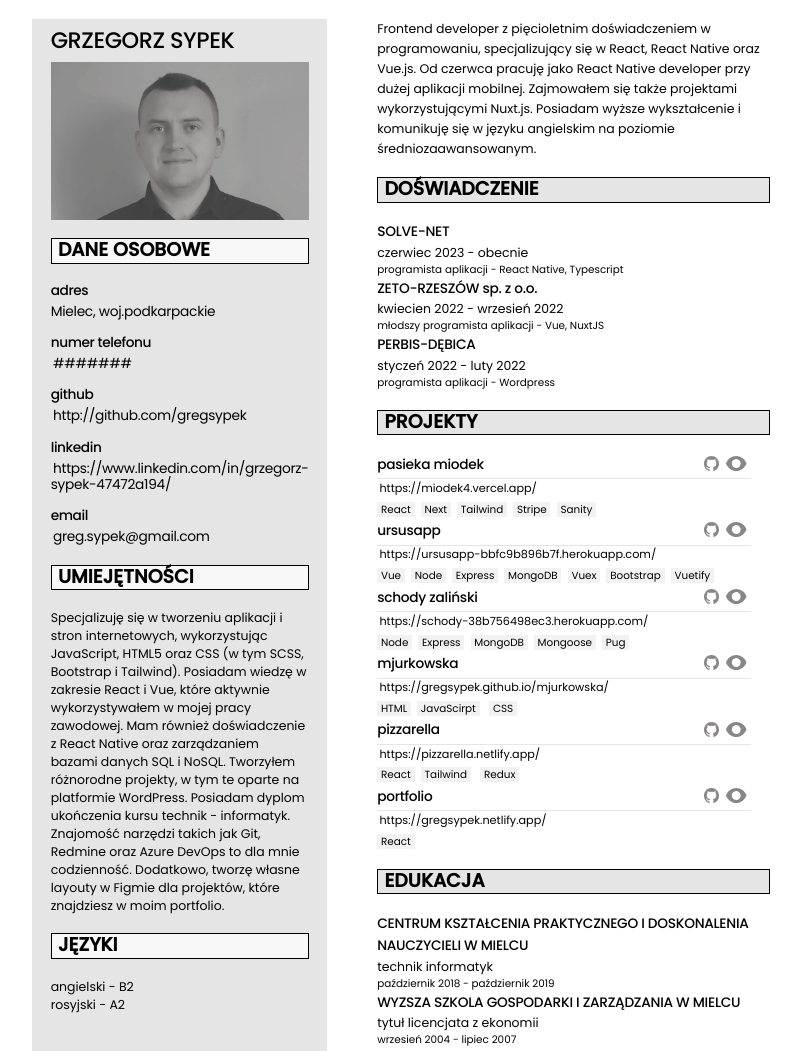
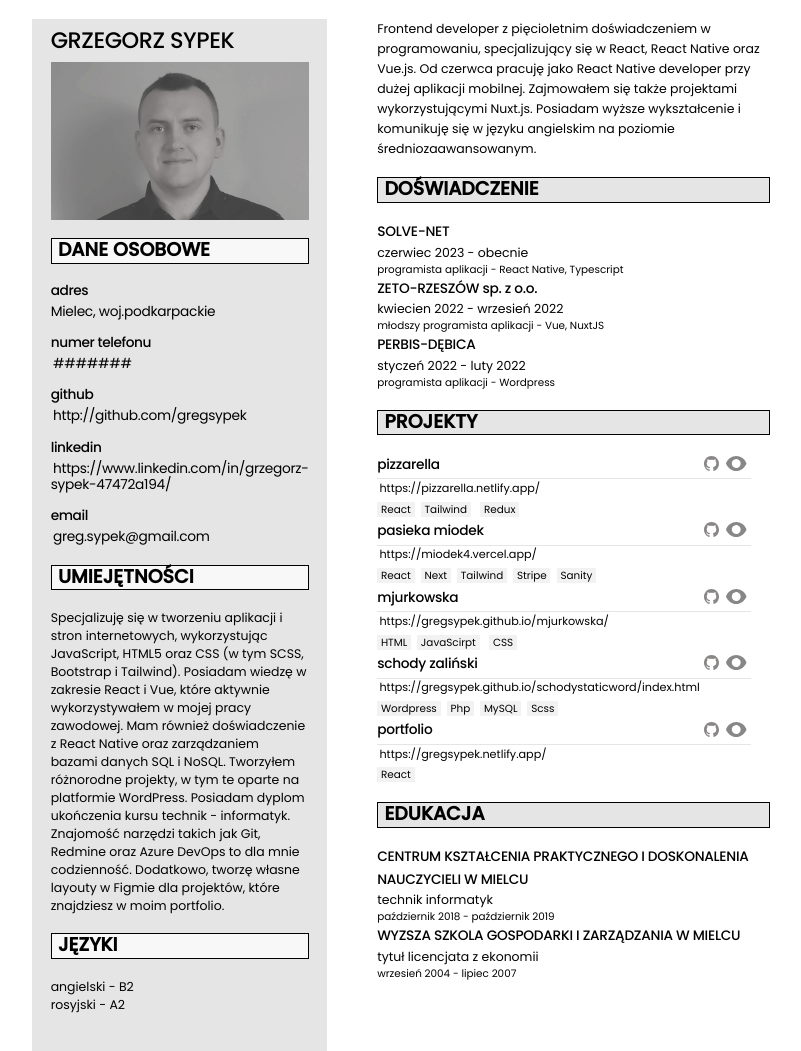
Before and after one commit to gregsypek/CV, a plain HTML site: page index.html in a window 1280 px wide. Shown: the top 1051 px of the page, without its empty margins (236-1037 px from the left). Drawn offline with Linux system fonts and the light colour scheme.

Commit message:
update december 2023

```diff
--- a/index.html
+++ b/index.html
@@ -272,9 +272,10 @@
 				<h2 class="description">
 					Frontend developer z pięcioletnim doświadczeniem w programowaniu,
 					specjalizujący się w React, React Native oraz Vue.js. Od czerwca
-					pracuję jako React Native developer przy dużej aplikacji mobilnej. Zajmowałem się także projektami wykorzystującymi
-					Nuxt.js. Posiadam wyższe wykształcenie i komunikuję się w języku
-					angielskim na poziomie średniozaawansowanym.
+					pracuję jako React Native developer przy dużej aplikacji mobilnej.
+					Zajmowałem się także projektami wykorzystującymi Nuxt.js. Posiadam
+					wyższe wykształcenie i komunikuję się w języku angielskim na poziomie
+					średniozaawansowanym.
 				</h2>
 
 				<div class="projects">
@@ -307,6 +308,62 @@
 					<header class="header header-color">
 						<h3>Projekty</h3>
 					</header>
+
+					<!-- pizzarella -->
+					<article class="project">
+						<div class="project__box">
+							<div class="project__title">
+								<h4>pizzarella</h4>
+							</div>
+							<div class="project__icons">
+								<a href="https://github.com/gregsypek/pizzarella">
+									<svg
+										width="15"
+										height="15"
+										viewBox="0 0 25 25"
+										fill="none"
+										xmlns="http://www.w3.org/2000/svg"
+									>
+										<path
+											fill-rule="evenodd"
+											clip-rule="evenodd"
+											d="M12.5 0C5.59375 0 0 5.73524 0 12.8162C0 18.4873 3.57812 23.2774 8.54687 24.9755C9.17187 25.0877 9.40625 24.7032 9.40625 24.3667C9.40625 24.0624 9.39062 23.0531 9.39062 21.9797C6.25 22.5725 5.4375 21.1947 5.1875 20.4738C5.04687 20.1054 4.4375 18.9679 3.90625 18.6636C3.46875 18.4232 2.84375 17.8305 3.89062 17.8145C4.875 17.7985 5.57812 18.7437 5.8125 19.1281C6.9375 21.0666 8.73437 20.5219 9.45312 20.1855C9.5625 19.3524 9.89062 18.7917 10.25 18.4713C7.46875 18.1509 4.5625 17.0455 4.5625 12.1433C4.5625 10.7496 5.04687 9.59611 5.84375 8.69898C5.71875 8.37857 5.28125 7.06492 5.96875 5.30269C5.96875 5.30269 7.01562 4.96627 9.40625 6.61635C10.4062 6.32799 11.4687 6.1838 12.5312 6.1838C13.5937 6.1838 14.6562 6.32799 15.6562 6.61635C18.0469 4.95025 19.0937 5.30269 19.0937 5.30269C19.7812 7.06492 19.3438 8.37857 19.2188 8.69898C20.0156 9.59611 20.5 10.7335 20.5 12.1433C20.5 17.0615 17.5781 18.1509 14.7969 18.4713C15.25 18.8718 15.6406 19.6408 15.6406 20.8423C15.6406 22.5565 15.625 23.9342 15.625 24.3667C15.625 24.7032 15.8594 25.1037 16.4844 24.9755C18.9658 24.1165 21.1221 22.4814 22.6496 20.3001C24.1772 18.1189 24.9993 15.5015 25 12.8162C25 5.73524 19.4062 0 12.5 0Z"
+											fill="#838080f3"
+										/>
+									</svg>
+								</a>
+								<a href="https://pizzarella.netlify.app/"
+									><svg
+										width="25"
+										height="15"
+										viewBox="0 0 35 25"
+										fill="none"
+										xmlns="http://www.w3.org/2000/svg"
+									>
+										<path
+											d="M17.045 17.0455C19.5554 17.0455 21.5904 15.0104 21.5904 12.5C21.5904 9.98966 19.5554 7.95459 17.045 7.95459C14.5346 7.95459 12.4995 9.98966 12.4995 12.5C12.4995 15.0104 14.5346 17.0455 17.045 17.0455Z"
+											fill="white"
+										/>
+										<path
+											d="M34.0222 12.1136C32.6857 8.65642 30.3654 5.66661 27.3481 3.51373C24.3309 1.36086 20.7489 0.139287 17.045 0C13.341 0.139287 9.75905 1.36086 6.74179 3.51373C3.72453 5.66661 1.40424 8.65642 0.0676984 12.1136C-0.0225661 12.3633 -0.0225661 12.6367 0.0676984 12.8864C1.40424 16.3436 3.72453 19.3334 6.74179 21.4863C9.75905 23.6391 13.341 24.8607 17.045 25C20.7489 24.8607 24.3309 23.6391 27.3481 21.4863C30.3654 19.3334 32.6857 16.3436 34.0222 12.8864C34.1125 12.6367 34.1125 12.3633 34.0222 12.1136V12.1136ZM17.045 19.8864C15.5841 19.8864 14.156 19.4532 12.9413 18.6415C11.7266 17.8299 10.7799 16.6763 10.2209 15.3266C9.6618 13.977 9.51553 12.4918 9.80053 11.059C10.0855 9.62618 10.789 8.31005 11.822 7.27705C12.855 6.24405 14.1711 5.54057 15.604 5.25556C17.0368 4.97056 18.5219 5.11683 19.8716 5.67589C21.2213 6.23495 22.3749 7.18168 23.1865 8.39636C23.9981 9.61104 24.4313 11.0391 24.4313 12.5C24.4283 14.4581 23.6492 16.3351 22.2646 17.7196C20.88 19.1042 19.003 19.8834 17.045 19.8864V19.8864Z"
+											fill="#838080f3"
+										/>
+									</svg>
+								</a>
+							</div>
+						</div>
+						<a href="https://pizzarella.netlify.app/" class="link"
+							>https://pizzarella.netlify.app/</a
+						>
+						<span class="skills"
+							><small>React</small><small>Tailwind</small>
+							<small>Redux</small></span
+						>
+						<!-- <p>
+							Strona zrobiona bez uźycia zewnetrznych frameworków.
+						</p> -->
+					</article>
+
 					<!-- miodek -->
 					<article class="project">
 						<div class="project__box">
@@ -362,116 +419,6 @@
 									</p> -->
 					</article>
 
-					<!-- ursus -->
-					<article class="project">
-						<div class="project__box">
-							<div class="project__title">
-								<h4>ursusapp</h4>
-							</div>
-							<div class="project__icons">
-								<a href="https://github.com/gregsypek/ursus2">
-									<svg
-										width="15"
-										height="15"
-										viewBox="0 0 25 25"
-										fill="none"
-										xmlns="http://www.w3.org/2000/svg"
-									>
-										<path
-											fill-rule="evenodd"
-											clip-rule="evenodd"
-											d="M12.5 0C5.59375 0 0 5.73524 0 12.8162C0 18.4873 3.57812 23.2774 8.54687 24.9755C9.17187 25.0877 9.40625 24.7032 9.40625 24.3667C9.40625 24.0624 9.39062 23.0531 9.39062 21.9797C6.25 22.5725 5.4375 21.1947 5.1875 20.4738C5.04687 20.1054 4.4375 18.9679 3.90625 18.6636C3.46875 18.4232 2.84375 17.8305 3.89062 17.8145C4.875 17.7985 5.57812 18.7437 5.8125 19.1281C6.9375 21.0666 8.73437 20.5219 9.45312 20.1855C9.5625 19.3524 9.89062 18.7917 10.25 18.4713C7.46875 18.1509 4.5625 17.0455 4.5625 12.1433C4.5625 10.7496 5.04687 9.59611 5.84375 8.69898C5.71875 8.37857 5.28125 7.06492 5.96875 5.30269C5.96875 5.30269 7.01562 4.96627 9.40625 6.61635C10.4062 6.32799 11.4687 6.1838 12.5312 6.1838C13.5937 6.1838 14.6562 6.32799 15.6562 6.61635C18.0469 4.95025 19.0937 5.30269 19.0937 5.30269C19.7812 7.06492 19.3438 8.37857 19.2188 8.69898C20.0156 9.59611 20.5 10.7335 20.5 12.1433C20.5 17.0615 17.5781 18.1509 14.7969 18.4713C15.25 18.8718 15.6406 19.6408 15.6406 20.8423C15.6406 22.5565 15.625 23.9342 15.625 24.3667C15.625 24.7032 15.8594 25.1037 16.4844 24.9755C18.9658 24.1165 21.1221 22.4814 22.6496 20.3001C24.1772 18.1189 24.9993 15.5015 25 12.8162C25 5.73524 19.4062 0 12.5 0Z"
-											fill="#838080f3"
-										/>
-									</svg>
-								</a>
-								<a href="https://ursusapp-bbfc9b896b7f.herokuapp.com/"
-									><svg
-										width="25"
-										height="15"
-										viewBox="0 0 35 25"
-										fill="none"
-										xmlns="http://www.w3.org/2000/svg"
-									>
-										<path
-											d="M17.045 17.0455C19.5554 17.0455 21.5904 15.0104 21.5904 12.5C21.5904 9.98966 19.5554 7.95459 17.045 7.95459C14.5346 7.95459 12.4995 9.98966 12.4995 12.5C12.4995 15.0104 14.5346 17.0455 17.045 17.0455Z"
-											fill="white"
-										/>
-										<path
-											d="M34.0222 12.1136C32.6857 8.65642 30.3654 5.66661 27.3481 3.51373C24.3309 1.36086 20.7489 0.139287 17.045 0C13.341 0.139287 9.75905 1.36086 6.74179 3.51373C3.72453 5.66661 1.40424 8.65642 0.0676984 12.1136C-0.0225661 12.3633 -0.0225661 12.6367 0.0676984 12.8864C1.40424 16.3436 3.72453 19.3334 6.74179 21.4863C9.75905 23.6391 13.341 24.8607 17.045 25C20.7489 24.8607 24.3309 23.6391 27.3481 21.4863C30.3654 19.3334 32.6857 16.3436 34.0222 12.8864C34.1125 12.6367 34.1125 12.3633 34.0222 12.1136V12.1136ZM17.045 19.8864C15.5841 19.8864 14.156 19.4532 12.9413 18.6415C11.7266 17.8299 10.7799 16.6763 10.2209 15.3266C9.6618 13.977 9.51553 12.4918 9.80053 11.059C10.0855 9.62618 10.789 8.31005 11.822 7.27705C12.855 6.24405 14.1711 5.54057 15.604 5.25556C17.0368 4.97056 18.5219 5.11683 19.8716 5.67589C21.2213 6.23495 22.3749 7.18168 23.1865 8.39636C23.9981 9.61104 24.4313 11.0391 24.4313 12.5C24.4283 14.4581 23.6492 16.3351 22.2646 17.7196C20.88 19.1042 19.003 19.8834 17.045 19.8864V19.8864Z"
-											fill="#838080f3"
-										/>
-									</svg>
-								</a>
-							</div>
-						</div>
-						<a href="https://ursusapp-bbfc9b896b7f.herokuapp.com/" class="link"
-							>https://ursusapp-bbfc9b896b7f.herokuapp.com/</a
-						>
-						<span class="skills"
-							><small>Vue</small><small>Node</small><small>Express</small
-							><small>MongoDB</small><small>Vuex</small><small>Bootstrap</small
-							><small>Vuetify</small>
-						</span>
-						<!-- <p>
-							Strona zrobiona bez uźycia zewnetrznych frameworków.
-						</p>  -->
-					</article>
-					<!-- schody -->
-					<article class="project">
-						<div class="project__box">
-							<div class="project__title">
-								<h4>schody zaliński</h4>
-							</div>
-							<div class="project__icons">
-								<a href="https://github.com/gregsypek/carpentry2">
-									<svg
-										width="15"
-										height="15"
-										viewBox="0 0 25 25"
-										fill="none"
-										xmlns="http://www.w3.org/2000/svg"
-									>
-										<path
-											fill-rule="evenodd"
-											clip-rule="evenodd"
-											d="M12.5 0C5.59375 0 0 5.73524 0 12.8162C0 18.4873 3.57812 23.2774 8.54687 24.9755C9.17187 25.0877 9.40625 24.7032 9.40625 24.3667C9.40625 24.0624 9.39062 23.0531 9.39062 21.9797C6.25 22.5725 5.4375 21.1947 5.1875 20.4738C5.04687 20.1054 4.4375 18.9679 3.90625 18.6636C3.46875 18.4232 2.84375 17.8305 3.89062 17.8145C4.875 17.7985 5.57812 18.7437 5.8125 19.1281C6.9375 21.0666 8.73437 20.5219 9.45312 20.1855C9.5625 19.3524 9.89062 18.7917 10.25 18.4713C7.46875 18.1509 4.5625 17.0455 4.5625 12.1433C4.5625 10.7496 5.04687 9.59611 5.84375 8.69898C5.71875 8.37857 5.28125 7.06492 5.96875 5.30269C5.96875 5.30269 7.01562 4.96627 9.40625 6.61635C10.4062 6.32799 11.4687 6.1838 12.5312 6.1838C13.5937 6.1838 14.6562 6.32799 15.6562 6.61635C18.0469 4.95025 19.0937 5.30269 19.0937 5.30269C19.7812 7.06492 19.3438 8.37857 19.2188 8.69898C20.0156 9.59611 20.5 10.7335 20.5 12.1433C20.5 17.0615 17.5781 18.1509 14.7969 18.4713C15.25 18.8718 15.6406 19.6408 15.6406 20.8423C15.6406 22.5565 15.625 23.9342 15.625 24.3667C15.625 24.7032 15.8594 25.1037 16.4844 24.9755C18.9658 24.1165 21.1221 22.4814 22.6496 20.3001C24.1772 18.1189 24.9993 15.5015 25 12.8162C25 5.73524 19.4062 0 12.5 0Z"
-											fill="#838080f3"
-										/>
-									</svg>
-								</a>
-								<a href="https://schody-38b756498ec3.herokuapp.com/"
-									><svg
-										width="25"
-										height="15"
-										viewBox="0 0 35 25"
-										fill="none"
-										xmlns="http://www.w3.org/2000/svg"
-									>
-										<path
-											d="M17.045 17.0455C19.5554 17.0455 21.5904 15.0104 21.5904 12.5C21.5904 9.98966 19.5554 7.95459 17.045 7.95459C14.5346 7.95459 12.4995 9.98966 12.4995 12.5C12.4995 15.0104 14.5346 17.0455 17.045 17.0455Z"
-											fill="white"
-										/>
-										<path
-											d="M34.0222 12.1136C32.6857 8.65642 30.3654 5.66661 27.3481 3.51373C24.3309 1.36086 20.7489 0.139287 17.045 0C13.341 0.139287 9.75905 1.36086 6.74179 3.51373C3.72453 5.66661 1.40424 8.65642 0.0676984 12.1136C-0.0225661 12.3633 -0.0225661 12.6367 0.0676984 12.8864C1.40424 16.3436 3.72453 19.3334 6.74179 21.4863C9.75905 23.6391 13.341 24.8607 17.045 25C20.7489 24.8607 24.3309 23.6391 27.3481 21.4863C30.3654 19.3334 32.6857 16.3436 34.0222 12.8864C34.1125 12.6367 34.1125 12.3633 34.0222 12.1136V12.1136ZM17.045 19.8864C15.5841 19.8864 14.156 19.4532 12.9413 18.6415C11.7266 17.8299 10.7799 16.6763 10.2209 15.3266C9.6618 13.977 9.51553 12.4918 9.80053 11.059C10.0855 9.62618 10.789 8.31005 11.822 7.27705C12.855 6.24405 14.1711 5.54057 15.604 5.25556C17.0368 4.97056 18.5219 5.11683 19.8716 5.67589C21.2213 6.23495 22.3749 7.18168 23.1865 8.39636C23.9981 9.61104 24.4313 11.0391 24.4313 12.5C24.4283 14.4581 23.6492 16.3351 22.2646 17.7196C20.88 19.1042 19.003 19.8834 17.045 19.8864V19.8864Z"
-											fill="#838080f3"
-										/>
-									</svg>
-								</a>
-							</div>
-						</div>
-						<a href="https://schody-38b756498ec3.herokuapp.com/" class="link"
-							>https://schody-38b756498ec3.herokuapp.com/</a
-						>
-						<span class="skills"
-							><small>Node</small><small>Express</small><small>MongoDB</small
-							><small>Mongoose</small><small>Pug</small>
-						</span>
-
-						<!-- <p>
-										Strona zrobiona dla klienta, łącznie z designem oraz treściami.
-									</p> -->
-					</article>
 					<!-- mjurkowska -->
 					<article class="project">
 						<div class="project__box">
@@ -526,14 +473,15 @@
 							Strona zrobiona bez uźycia zewnetrznych frameworków.
 						</p> -->
 					</article>
-					<!-- pizzarella -->
-					<article class="project">
+
+					<!-- ursus -->
+					<!-- <article class="project">
 						<div class="project__box">
 							<div class="project__title">
-								<h4>pizzarella</h4>
+								<h4>ursusapp</h4>
 							</div>
 							<div class="project__icons">
-								<a href="https://github.com/gregsypek/pizzarella">
+								<a href="https://github.com/gregsypek/ursus2">
 									<svg
 										width="15"
 										height="15"
@@ -549,7 +497,7 @@
 										/>
 									</svg>
 								</a>
-								<a href="https://pizzarella.netlify.app/"
+								<a href="https://ursusapp-bbfc9b896b7f.herokuapp.com/"
 									><svg
 										width="25"
 										height="15"
@@ -569,17 +517,122 @@
 								</a>
 							</div>
 						</div>
-						<a href="https://pizzarella.netlify.app/" class="link"
-							>https://pizzarella.netlify.app/</a
+						<a href="https://ursusapp-bbfc9b896b7f.herokuapp.com/" class="link"
+							>https://ursusapp-bbfc9b896b7f.herokuapp.com/</a
 						>
 						<span class="skills"
-							><small>React</small><small>Tailwind</small>
-							<small>Redux</small></span
+							><small>Vue</small><small>Node</small><small>Express</small
+							><small>MongoDB</small><small>Vuex</small><small>Bootstrap</small
+							><small>Vuetify</small>
+						</span>
+
+					</article> -->
+					<!-- schody -->
+					<article class="project">
+						<div class="project__box">
+							<div class="project__title">
+								<h4>schody zaliński</h4>
+							</div>
+							<div class="project__icons">
+								<a href="https://github.com/gregsypek/schodystaticword/">
+									<svg
+										width="15"
+										height="15"
+										viewBox="0 0 25 25"
+										fill="none"
+										xmlns="http://www.w3.org/2000/svg"
+									>
+										<path
+											fill-rule="evenodd"
+											clip-rule="evenodd"
+											d="M12.5 0C5.59375 0 0 5.73524 0 12.8162C0 18.4873 3.57812 23.2774 8.54687 24.9755C9.17187 25.0877 9.40625 24.7032 9.40625 24.3667C9.40625 24.0624 9.39062 23.0531 9.39062 21.9797C6.25 22.5725 5.4375 21.1947 5.1875 20.4738C5.04687 20.1054 4.4375 18.9679 3.90625 18.6636C3.46875 18.4232 2.84375 17.8305 3.89062 17.8145C4.875 17.7985 5.57812 18.7437 5.8125 19.1281C6.9375 21.0666 8.73437 20.5219 9.45312 20.1855C9.5625 19.3524 9.89062 18.7917 10.25 18.4713C7.46875 18.1509 4.5625 17.0455 4.5625 12.1433C4.5625 10.7496 5.04687 9.59611 5.84375 8.69898C5.71875 8.37857 5.28125 7.06492 5.96875 5.30269C5.96875 5.30269 7.01562 4.96627 9.40625 6.61635C10.4062 6.32799 11.4687 6.1838 12.5312 6.1838C13.5937 6.1838 14.6562 6.32799 15.6562 6.61635C18.0469 4.95025 19.0937 5.30269 19.0937 5.30269C19.7812 7.06492 19.3438 8.37857 19.2188 8.69898C20.0156 9.59611 20.5 10.7335 20.5 12.1433C20.5 17.0615 17.5781 18.1509 14.7969 18.4713C15.25 18.8718 15.6406 19.6408 15.6406 20.8423C15.6406 22.5565 15.625 23.9342 15.625 24.3667C15.625 24.7032 15.8594 25.1037 16.4844 24.9755C18.9658 24.1165 21.1221 22.4814 22.6496 20.3001C24.1772 18.1189 24.9993 15.5015 25 12.8162C25 5.73524 19.4062 0 12.5 0Z"
+											fill="#838080f3"
+										/>
+									</svg>
+								</a>
+								<a
+									href="https://gregsypek.github.io/schodystaticword/index.html"
+									><svg
+										width="25"
+										height="15"
+										viewBox="0 0 35 25"
+										fill="none"
+										xmlns="http://www.w3.org/2000/svg"
+									>
+										<path
+											d="M17.045 17.0455C19.5554 17.0455 21.5904 15.0104 21.5904 12.5C21.5904 9.98966 19.5554 7.95459 17.045 7.95459C14.5346 7.95459 12.4995 9.98966 12.4995 12.5C12.4995 15.0104 14.5346 17.0455 17.045 17.0455Z"
+											fill="white"
+										/>
+										<path
+											d="M34.0222 12.1136C32.6857 8.65642 30.3654 5.66661 27.3481 3.51373C24.3309 1.36086 20.7489 0.139287 17.045 0C13.341 0.139287 9.75905 1.36086 6.74179 3.51373C3.72453 5.66661 1.40424 8.65642 0.0676984 12.1136C-0.0225661 12.3633 -0.0225661 12.6367 0.0676984 12.8864C1.40424 16.3436 3.72453 19.3334 6.74179 21.4863C9.75905 23.6391 13.341 24.8607 17.045 25C20.7489 24.8607 24.3309 23.6391 27.3481 21.4863C30.3654 19.3334 32.6857 16.3436 34.0222 12.8864C34.1125 12.6367 34.1125 12.3633 34.0222 12.1136V12.1136ZM17.045 19.8864C15.5841 19.8864 14.156 19.4532 12.9413 18.6415C11.7266 17.8299 10.7799 16.6763 10.2209 15.3266C9.6618 13.977 9.51553 12.4918 9.80053 11.059C10.0855 9.62618 10.789 8.31005 11.822 7.27705C12.855 6.24405 14.1711 5.54057 15.604 5.25556C17.0368 4.97056 18.5219 5.11683 19.8716 5.67589C21.2213 6.23495 22.3749 7.18168 23.1865 8.39636C23.9981 9.61104 24.4313 11.0391 24.4313 12.5C24.4283 14.4581 23.6492 16.3351 22.2646 17.7196C20.88 19.1042 19.003 19.8834 17.045 19.8864V19.8864Z"
+											fill="#838080f3"
+										/>
+									</svg>
+								</a>
+							</div>
+						</div>
+						<a
+							href="https://gregsypek.github.io/schodystaticword/index.html"
+							class="link"
+							>https://gregsypek.github.io/schodystaticword/index.html</a
 						>
-						<!-- <p>
-							Strona zrobiona bez uźycia zewnetrznych frameworków.
-						</p> -->
+						<span class="skills"
+							><small>Wordpress</small><small>Php</small><small>MySQL</small
+							><small>Scss</small>
+						</span>
 					</article>
+					<!-- <article class="project">
+						<div class="project__box">
+							<div class="project__title">
+								<h4>schody zaliński</h4>
+							</div>
+							<div class="project__icons">
+								<a href="https://github.com/gregsypek/carpentry2">
+									<svg
+										width="15"
+										height="15"
+										viewBox="0 0 25 25"
+										fill="none"
+										xmlns="http://www.w3.org/2000/svg"
+									>
+										<path
+											fill-rule="evenodd"
+											clip-rule="evenodd"
+											d="M12.5 0C5.59375 0 0 5.73524 0 12.8162C0 18.4873 3.57812 23.2774 8.54687 24.9755C9.17187 25.0877 9.40625 24.7032 9.40625 24.3667C9.40625 24.0624 9.39062 23.0531 9.39062 21.9797C6.25 22.5725 5.4375 21.1947 5.1875 20.4738C5.04687 20.1054 4.4375 18.9679 3.90625 18.6636C3.46875 18.4232 2.84375 17.8305 3.89062 17.8145C4.875 17.7985 5.57812 18.7437 5.8125 19.1281C6.9375 21.0666 8.73437 20.5219 9.45312 20.1855C9.5625 19.3524 9.89062 18.7917 10.25 18.4713C7.46875 18.1509 4.5625 17.0455 4.5625 12.1433C4.5625 10.7496 5.04687 9.59611 5.84375 8.69898C5.71875 8.37857 5.28125 7.06492 5.96875 5.30269C5.96875 5.30269 7.01562 4.96627 9.40625 6.61635C10.4062 6.32799 11.4687 6.1838 12.5312 6.1838C13.5937 6.1838 14.6562 6.32799 15.6562 6.61635C18.0469 4.95025 19.0937 5.30269 19.0937 5.30269C19.7812 7.06492 19.3438 8.37857 19.2188 8.69898C20.0156 9.59611 20.5 10.7335 20.5 12.1433C20.5 17.0615 17.5781 18.1509 14.7969 18.4713C15.25 18.8718 15.6406 19.6408 15.6406 20.8423C15.6406 22.5565 15.625 23.9342 15.625 24.3667C15.625 24.7032 15.8594 25.1037 16.4844 24.9755C18.9658 24.1165 21.1221 22.4814 22.6496 20.3001C24.1772 18.1189 24.9993 15.5015 25 12.8162C25 5.73524 19.4062 0 12.5 0Z"
+											fill="#838080f3"
+										/>
+									</svg>
+								</a>
+								<a href="https://schody-38b756498ec3.herokuapp.com/"
+									><svg
+										width="25"
+										height="15"
+										viewBox="0 0 35 25"
+										fill="none"
+										xmlns="http://www.w3.org/2000/svg"
+									>
+										<path
+											d="M17.045 17.0455C19.5554 17.0455 21.5904 15.0104 21.5904 12.5C21.5904 9.98966 19.5554 7.95459 17.045 7.95459C14.5346 7.95459 12.4995 9.98966 12.4995 12.5C12.4995 15.0104 14.5346 17.0455 17.045 17.0455Z"
+											fill="white"
+										/>
+										<path
+											d="M34.0222 12.1136C32.6857 8.65642 30.3654 5.66661 27.3481 3.51373C24.3309 1.36086 20.7489 0.139287 17.045 0C13.341 0.139287 9.75905 1.36086 6.74179 3.51373C3.72453 5.66661 1.40424 8.65642 0.0676984 12.1136C-0.0225661 12.3633 -0.0225661 12.6367 0.0676984 12.8864C1.40424 16.3436 3.72453 19.3334 6.74179 21.4863C9.75905 23.6391 13.341 24.8607 17.045 25C20.7489 24.8607 24.3309 23.6391 27.3481 21.4863C30.3654 19.3334 32.6857 16.3436 34.0222 12.8864C34.1125 12.6367 34.1125 12.3633 34.0222 12.1136V12.1136ZM17.045 19.8864C15.5841 19.8864 14.156 19.4532 12.9413 18.6415C11.7266 17.8299 10.7799 16.6763 10.2209 15.3266C9.6618 13.977 9.51553 12.4918 9.80053 11.059C10.0855 9.62618 10.789 8.31005 11.822 7.27705C12.855 6.24405 14.1711 5.54057 15.604 5.25556C17.0368 4.97056 18.5219 5.11683 19.8716 5.67589C21.2213 6.23495 22.3749 7.18168 23.1865 8.39636C23.9981 9.61104 24.4313 11.0391 24.4313 12.5C24.4283 14.4581 23.6492 16.3351 22.2646 17.7196C20.88 19.1042 19.003 19.8834 17.045 19.8864V19.8864Z"
+											fill="#838080f3"
+										/>
+									</svg>
+								</a>
+							</div>
+						</div>
+						<a href="https://schody-38b756498ec3.herokuapp.com/" class="link"
+							>https://schody-38b756498ec3.herokuapp.com/</a
+						>
+						<span class="skills"
+							><small>Node</small><small>Express</small><small>MongoDB</small
+							><small>Mongoose</small><small>Pug</small>
+						</span>
+
+
+					</article> -->
 
 					<!-- wordsapp -->
 					<!-- <article class="project">
```
